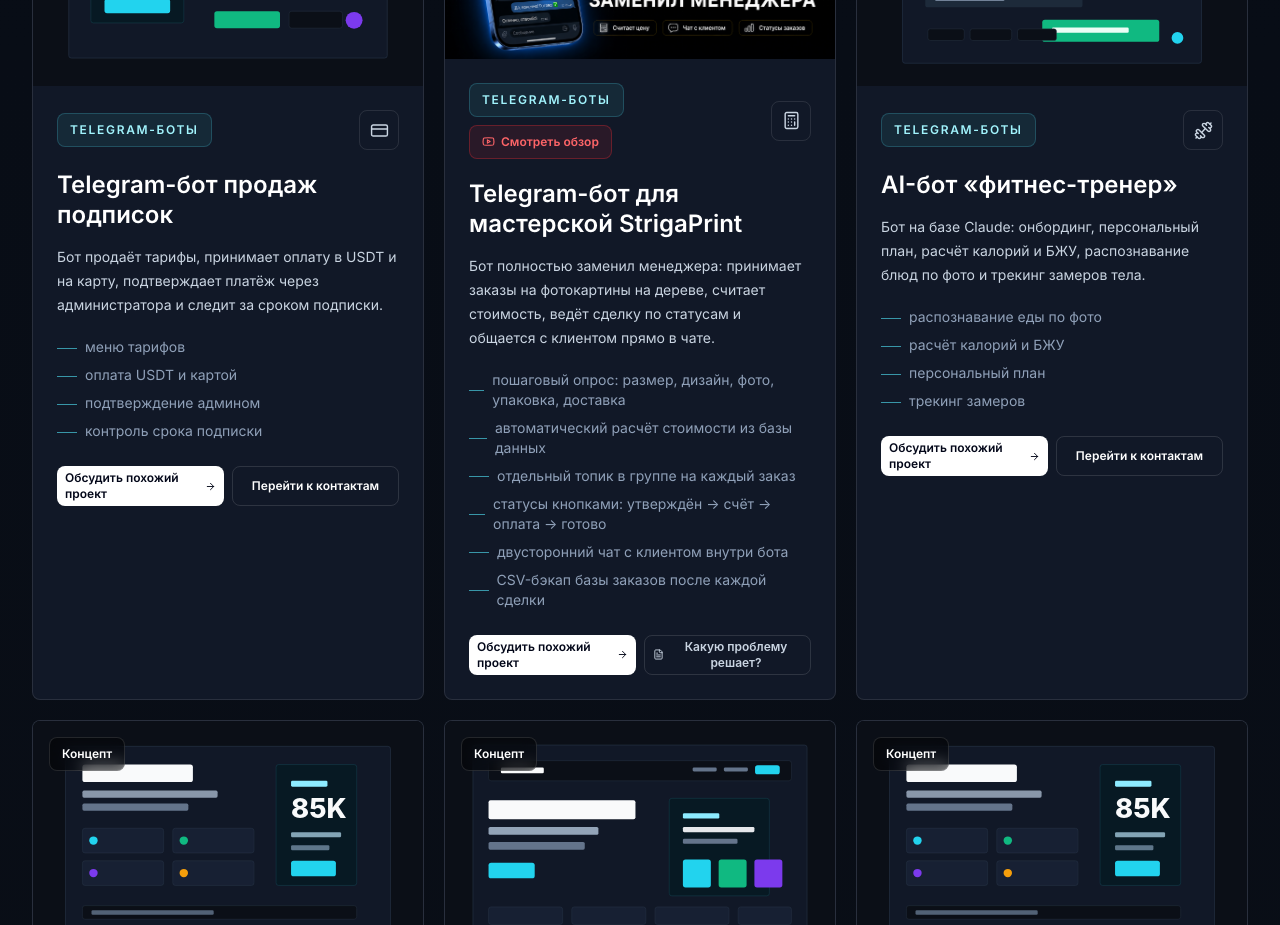
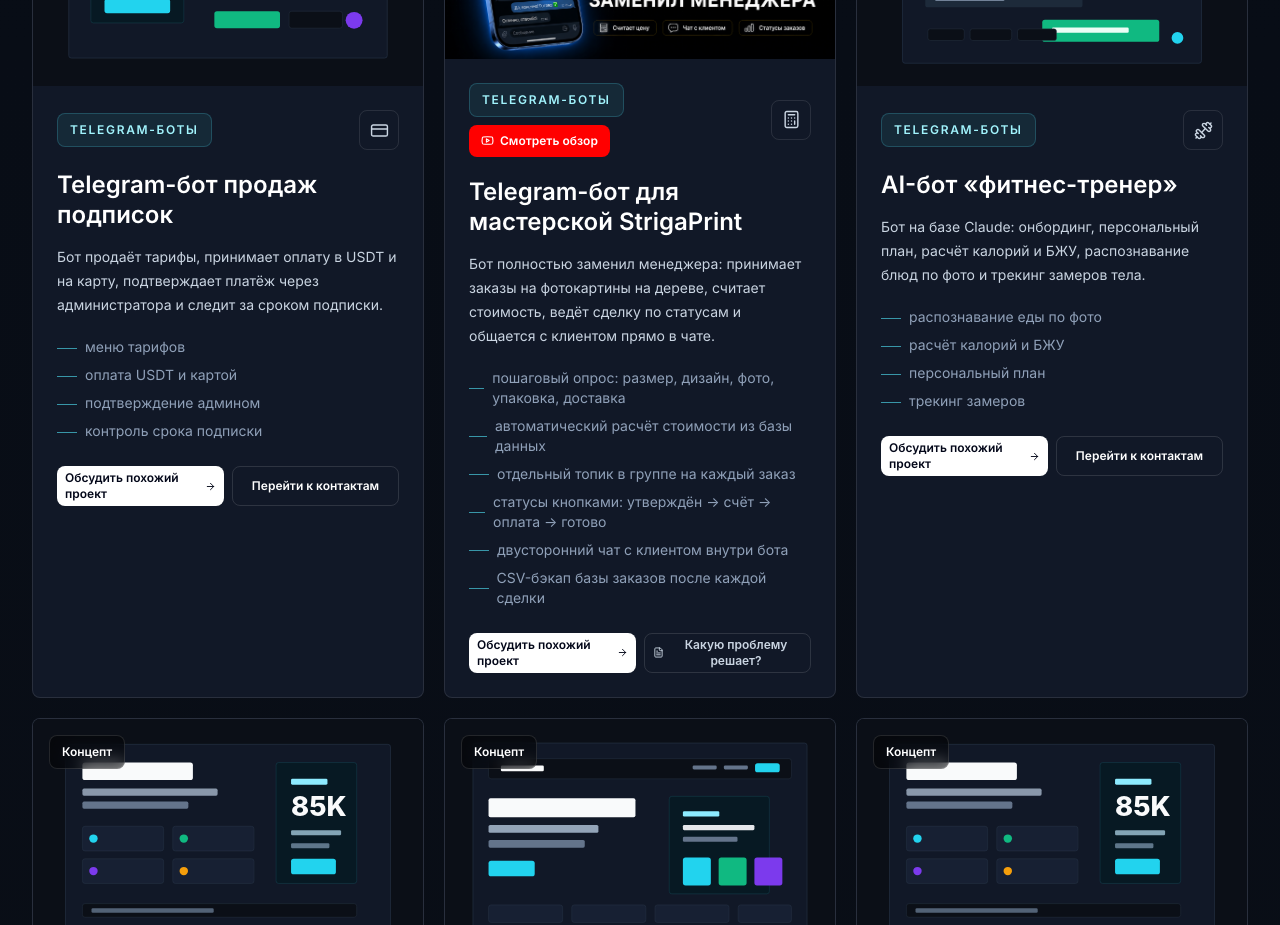
Before and after one commit to yasprosil-ai/portfolio-site, a Next.js app: page /projects in a window 1280 px wide. Shown: the part 2180-3105 px from the top of the page. Built offline with nearby package versions, Linux system fonts and the light colour scheme.

Commit message:
YouTube button in official red brand style

```diff
--- a/components/ProjectCard.jsx
+++ b/components/ProjectCard.jsx
@@ -44,7 +44,7 @@ export default function ProjectCard({ project, primaryHref = "#contact", seconda
                   href={project.youtubeHref}
                   target="_blank"
                   rel="noreferrer"
-                  className="inline-flex items-center gap-1.5 rounded-lg border border-red-500/30 bg-red-500/10 px-3 py-2 text-xs font-semibold text-red-400 transition hover:border-red-500/50 hover:bg-red-500/20 active:translate-y-px"
+                  className="inline-flex items-center gap-1.5 rounded-lg bg-[#FF0000] px-3 py-2 text-xs font-semibold text-white transition hover:bg-[#CC0000] active:translate-y-px"
                 >
                   <Youtube size={13} />
                   Смотреть обзор
```
